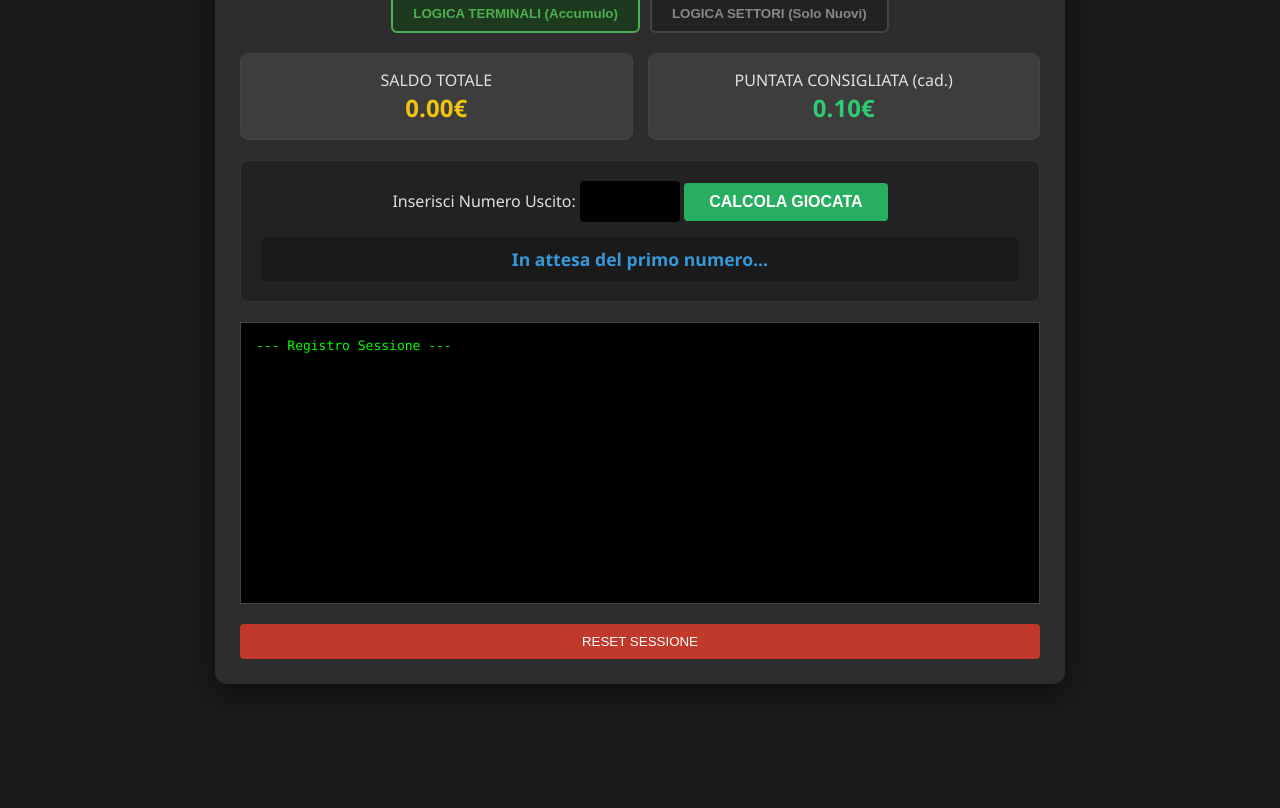
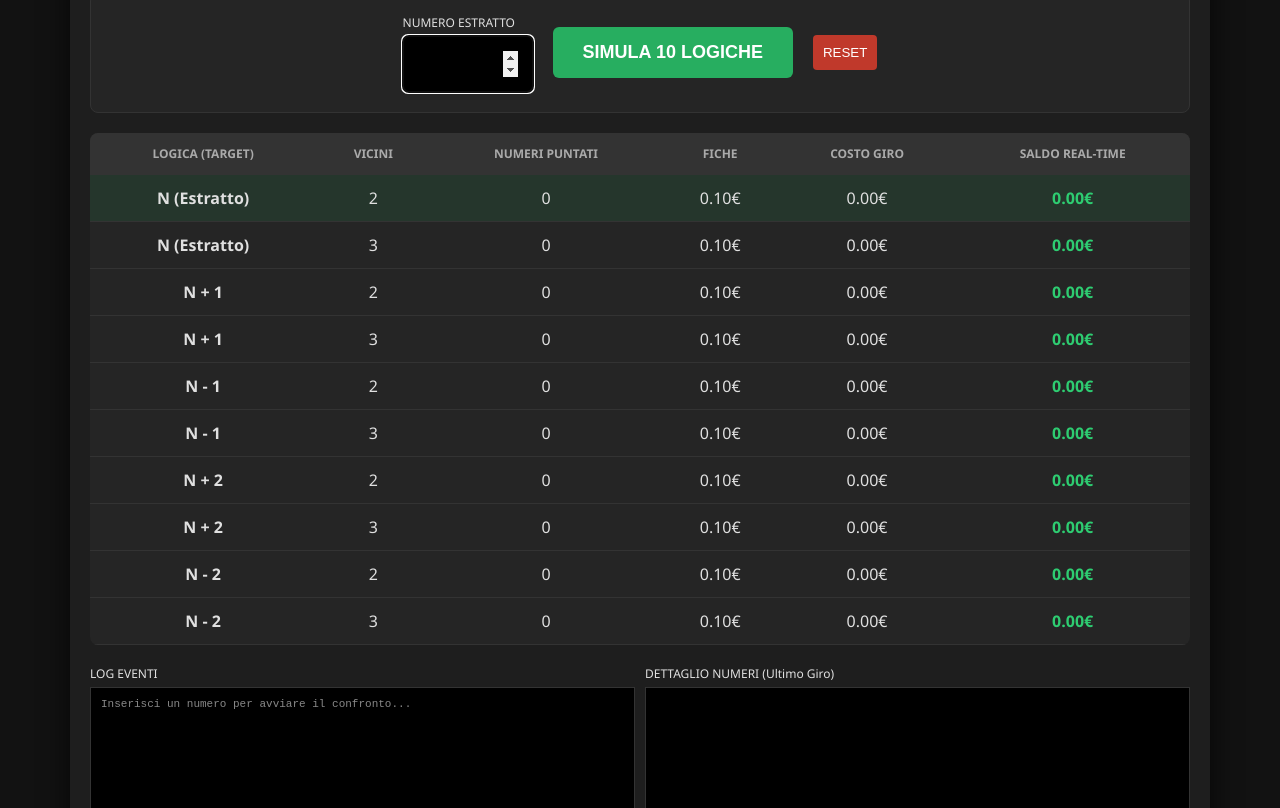
Before and after one commit to mauro8274/Terminals, a plain HTML site: page index.html in a window 1280 px wide. Shown: the part 133-941 px from the top of the page. Before the commit the page ends 845 px from the top, so only its background shows below. Drawn offline with Linux system fonts and the light colour scheme.

Commit message:
Update index.html

```diff
--- a/index.html
+++ b/index.html
@@ -3,172 +3,185 @@
 <head>
     <meta charset="UTF-8">
     <meta name="viewport" content="width=device-width, initial-scale=1.0">
-    <title>Roulette Strategy - Advanced Logic</title>
+    <title>Roulette Multi-Logic Comparator</title>
     <style>
-        body { font-family: 'Segoe UI', sans-serif; background: #1a1a1a; color: #e0e0e0; padding: 20px; }
-        .container { max-width: 800px; margin: auto; background: #2d2d2d; padding: 25px; border-radius: 12px; box-shadow: 0 8px 30px rgba(0,0,0,0.5); }
-        h1 { text-align: center; color: #4CAF50; margin-bottom: 10px; }
-        .mode-selector { display: flex; justify-content: center; margin-bottom: 20px; gap: 10px; }
-        .mode-btn { padding: 10px 20px; border: 2px solid #444; background: #222; color: #888; cursor: pointer; border-radius: 6px; font-weight: bold; transition: 0.3s; }
-        .mode-btn.active { border-color: #4CAF50; color: #4CAF50; background: #1e3a1e; }
-        .dashboard { display: grid; grid-template-columns: 1fr 1fr; gap: 15px; margin-bottom: 20px; }
-        .card { background: #3d3d3d; padding: 15px; border-radius: 8px; text-align: center; border: 1px solid #444; }
-        .highlight { font-size: 24px; color: #f1c40f; font-weight: bold; }
-        .input-area { background: #222; padding: 20px; border-radius: 8px; margin-bottom: 20px; text-align: center; border: 1px solid #333; }
-        input { width: 80px; padding: 10px; border-radius: 4px; border: none; font-size: 18px; text-align: center; background: #000; color: #fff; }
-        .main-btn { padding: 10px 25px; background: #27ae60; border: none; color: white; cursor: pointer; border-radius: 4px; font-weight: bold; font-size: 16px; }
-        .log-box { height: 250px; overflow-y: auto; background: #000; padding: 15px; font-family: 'Consolas', monospace; font-size: 13px; border: 1px solid #444; color: #00ff00; }
-        .advice { color: #3498db; font-weight: bold; margin-top: 15px; font-size: 1.1em; background: #1a1a1a; padding: 10px; border-radius: 5px; }
+        body { font-family: 'Segoe UI', sans-serif; background: #121212; color: #e0e0e0; margin: 0; padding: 20px; }
+        .container { max-width: 1100px; margin: auto; background: #1e1e1e; padding: 20px; border-radius: 12px; box-shadow: 0 10px 30px rgba(0,0,0,0.7); }
+        h1 { text-align: center; color: #4CAF50; text-transform: uppercase; letter-spacing: 2px; }
+
+        .input-section { background: #252525; padding: 20px; border-radius: 8px; display: flex; justify-content: center; align-items: center; gap: 20px; margin-bottom: 20px; border: 1px solid #333; }
+        input { width: 100px; padding: 15px; border-radius: 6px; border: none; font-size: 22px; text-align: center; background: #000; color: #f1c40f; font-weight: bold; }
+        button.play-btn { padding: 15px 30px; background: #27ae60; color: white; border: none; border-radius: 6px; cursor: pointer; font-weight: bold; font-size: 18px; }
+
+        table { width: 100%; border-collapse: collapse; margin-top: 10px; background: #252525; border-radius: 8px; overflow: hidden; }
+        th, td { padding: 12px; text-align: center; border-bottom: 1px solid #333; }
+        th { background: #333; color: #aaa; font-size: 12px; text-transform: uppercase; }
+        .saldo-pos { color: #2ecc71; font-weight: bold; }
+        .saldo-neg { color: #e74c3c; font-weight: bold; }
+        .best-row { background: rgba(46, 204, 113, 0.1); }
+
+        .log-container { display: grid; grid-template-columns: 1fr 1fr; gap: 10px; margin-top: 20px; }
+        .log-box { height: 150px; overflow-y: auto; background: #000; padding: 10px; font-family: monospace; font-size: 11px; color: #888; border: 1px solid #333; }
+        .status-bar { display: flex; justify-content: space-between; font-size: 12px; color: #666; margin-top: 5px; }
     </style>
 </head>
 <body>
 
 <div class="container">
-    <h1>Roulette Pro: Strategy Switcher</h1>
+    <h1>Roulette Strategy Comparator</h1>
 
-    <div class="mode-selector">
-        <button id="btnLogic1" class="mode-btn active" onclick="setLogic(1)">LOGICA TERMINALI (Accumulo)</button>
-        <button id="btnLogic2" class="mode-btn" onclick="setLogic(2)">LOGICA SETTORI (Solo Nuovi)</button>
+    <div class="input-section">
+        <div>
+            <label style="display:block; font-size:12px; margin-bottom:5px">NUMERO ESTRATTO</label>
+            <input type="number" id="numeroEstratto" min="0" max="36" autofocus onkeydown="if(event.key==='Enter') elaboraTutto()">
+        </div>
+        <button class="play-btn" onclick="elaboraTutto()">SIMULA 10 LOGICHE</button>
+        <button onclick="resetTotale()" style="background:#c0392b; border:none; color:white; padding:10px; border-radius:4px; cursor:pointer">RESET</button>
     </div>
 
-    <div class="dashboard">
-        <div class="card">
-            <label>SALDO TOTALE</label>
-            <div id="saldoDisplay" class="highlight">0.00€</div>
+    <table id="comparisonTable">
+        <thead>
+            <tr>
+                <th>Logica (Target)</th>
+                <th>Vicini</th>
+                <th>Numeri Puntati</th>
+                <th>Fiche</th>
+                <th>Costo Giro</th>
+                <th>Saldo Real-Time</th>
+            </tr>
+        </thead>
+        <tbody id="tableBody">
+            </tbody>
+    </table>
+
+    <div class="log-container">
+        <div>
+            <div style="font-size:12px; margin-bottom:5px">LOG EVENTI</div>
+            <div id="logConsole" class="log-box">Inserisci un numero per avviare il confronto...</div>
         </div>
-        <div class="card">
-            <label>PUNTATA CONSIGLIATA (cad.)</label>
-            <div id="ficheConsigliata" class="highlight" style="color: #2ecc71;">0.10€</div>
+        <div>
+            <div style="font-size:12px; margin-bottom:5px">DETTAGLIO NUMERI (Ultimo Giro)</div>
+            <div id="numDettaglio" class="log-box"></div>
         </div>
     </div>
-
-    <div class="input-area">
-        <label>Inserisci Numero Uscito: </label>
-        <input type="number" id="numeroEstratto" min="0" max="36" onkeydown="if(event.key==='Enter') elabora()">
-        <button class="main-btn" onclick="elabora()">CALCOLA GIOCATA</button>
-        <div id="infoGiocata" class="advice">In attesa del primo numero...</div>
-    </div>
-
-    <div class="log-box" id="log">--- Registro Sessione ---</div>
-
-    <button onclick="reset()" style="background:#c0392b; width:100%; margin-top:20px; padding:10px; color:white; border:none; border-radius:4px; cursor:pointer;">RESET SESSIONE</button>
 </div>
 
 <script>
-    // Configurazione Ruota Europea
     const ruota = [0, 32, 15, 19, 4, 21, 2, 25, 17, 34, 6, 27, 13, 36, 11, 30, 8, 23, 10, 5, 24, 16, 33, 1, 20, 14, 31, 9, 22, 18, 29, 7, 28, 12, 35, 3, 26];
+    const terminaliMappa = { 0:[7], 1:[8], 2:[7,9], 3:[8], 4:[11], 5:[10,12], 6:[11], 7:[2,14], 8:[1,3,13,15], 9:[2,14], 10:[5,17], 11:[4,6,16,18], 12:[5,17], 13:[8,20], 14:[7,9,19,21], 15:[8,20], 16:[11,23], 17:[10,12,22,24], 18:[11,23], 19:[14,26], 20:[13,15,25,27], 21:[14,26], 22:[17,29], 23:[16,18,30,28], 24:[17,29], 25:[20,32], 26:[19,21,31,33], 27:[20,32], 28:[23,35], 29:[22,24,34,36], 30:[23,35], 31:[26], 32:[25,27], 33:[26], 34:[29], 35:[28,30], 36:[29] };
 
-    const mappaTerminali = {
-        0: [7], 1: [8], 2: [7, 9], 3: [8], 4: [11], 5: [10, 12], 6: [11], 7: [2, 14],
-        8: [1, 3, 13, 15], 9: [2, 14], 10: [5, 17], 11: [4, 6, 16, 18], 12: [5, 17],
-        13: [8, 20], 14: [7, 9, 19, 21], 15: [8, 20], 16: [11, 23], 17: [10, 12, 22, 24],
-        18: [11, 23], 19: [14, 26], 20: [13, 15, 25, 27], 21: [14, 26], 22: [17, 29],
-        23: [16, 18, 30, 28], 24: [17, 29], 25: [20, 32], 26: [19, 21, 31, 33], 27: [20, 32],
-        28: [23, 35], 29: [22, 24, 34, 36], 30: [23, 35], 31: [26], 32: [25, 27], 33: [26],
-        34: [29], 35: [28, 30], 36: [29]
-    };
+    // Inizializzazione 10 Logiche
+    const targets = [
+        { label: "N (Estratto)", offset: 0 },
+        { label: "N + 1", offset: 1 },
+        { label: "N - 1", offset: -1 },
+        { label: "N + 2", offset: 2 },
+        { label: "N - 2", offset: -2 }
+    ];
 
-    let saldo = 0;
-    let numeriAttivi = [];
-    let ultimaFiche = 0.10;
-    let logicaCorrente = 1; // 1: Terminali, 2: Settori
+    let stats = [];
+    targets.forEach(t => {
+        [2, 3].forEach(v => {
+            stats.push({
+                label: t.label,
+                offset: t.offset,
+                vicini: v,
+                saldo: 0,
+                numeriAttivi: [],
+                ultimaFiche: 0.10
+            });
+        });
+    });
 
-    function setLogic(val) {
-        logicaCorrente = val;
-        document.getElementById('btnLogic1').classList.toggle('active', val === 1);
-        document.getElementById('btnLogic2').classList.toggle('active', val === 2);
-        // Reset giocata corrente al cambio logica per evitare errori
-        numeriAttivi = [];
-        document.getElementById('infoGiocata').innerText = "Logica cambiata. Inserisci numero.";
+    function getVicini(numero, raggio) {
+        let n = (numero + 37) % 37; // Gestione numeri negativi o > 36
+        let idx = ruota.indexOf(n);
+        let res = [];
+        for (let i = -raggio; i <= raggio; i++) {
+            let targetIdx = (idx + i + ruota.length) % ruota.length;
+            res.push(ruota[targetIdx]);
+        }
+        return res;
     }
 
-    function getVicini(numero) {
-        let idx = ruota.indexOf(numero);
-        let vicini = [];
-        for (let i = -2; i <= 2; i++) {
-            let targetIdx = (idx + i + ruota.length) % ruota.length;
-            vicini.push(ruota[targetIdx]);
-        }
-        return vicini;
+    function calcolaFiche(saldoCorrente, nPezzi) {
+        if (nPezzi === 0) return 0.10;
+        let recovery = (Math.abs(saldoCorrente) + 0.10) / (36 - nPezzi);
+        let f = Math.max(0.10, Math.ceil(recovery * 10) / 10);
+        return f;
     }
 
-    function calcolaFicheRecovery(nNumeri) {
-        if (nNumeri === 0) return 0.10;
-        let profittoTarget = 0.20;
-        let necessaria = (Math.abs(saldo) + profittoTarget) / (36 - nNumeri);
-
-        // Arrotondamento dinamico per scaglioni
-        let finale = 0.10;
-        if (necessaria <= 0.10) finale = 0.10;
-        else if (necessaria <= 3.0) finale = Math.ceil(necessaria * 10) / 10; // step 0.10
-        else finale = Math.ceil(necessaria * 2) / 2; // step 0.50 se molto alto
-
-        return finale;
-    }
-
-    function elabora() {
+    function elaboraTutto() {
         const input = document.getElementById('numeroEstratto');
         const estratto = parseInt(input.value);
-        const log = document.getElementById('log');
         if (isNaN(estratto) || estratto < 0 || estratto > 36) return;
 
-        let res = `> USCITO: ${estratto} | `;
+        let logMsg = `Giro su numero: ${estratto}\n`;
+        let dettaglioMsg = "";
 
-        // 1. Verifica Vincita
-        if (numeriAttivi.length > 0) {
-            if (numeriAttivi.includes(estratto)) {
-                let vinta = ultimaFiche * 36;
-                saldo += vinta;
-                res += `<span style="color:#2ecc71">[VINTO +${vinta.toFixed(2)}€]</span>`;
-            } else {
-                res += `<span style="color:#e74c3c">[PERSO]</span>`;
+        stats.forEach(s => {
+            // 1. Controllo Vincita (Giro Precedente)
+            if (s.numeriAttivi.includes(estratto)) {
+                s.saldo += s.ultimaFiche * 36;
             }
-        }
 
-        // 2. Calcolo Nuovi Numeri in base alla logica
-        if (logicaCorrente === 1) {
-            // LOGICA 1: Terminali + Accumulo
-            const terminali = [estratto, ...(mappaTerminali[estratto] || [])];
-            terminali.forEach(n => {
-                if (!numeriAttivi.includes(n)) numeriAttivi.push(n);
+            // 2. Calcolo Nuovi Numeri (Solo Nuovi)
+            let targetNum = (estratto + s.offset + 37) % 37;
+            let baseTerminali = [targetNum, ...(terminaliMappa[targetNum] || [])];
+
+            let setNuovi = new Set();
+            baseTerminali.forEach(t => {
+                getVicini(t, s.vicini).forEach(v => setNuovi.add(v));
             });
-            // Se ho vinto, resetto l'accumulo e tengo solo i terminali dell'ultimo numero
-            if (res.includes("VINTO")) {
-                numeriAttivi = [estratto, ...(mappaTerminali[estratto] || [])];
-            }
-        } else {
-            // LOGICA 2: Terminali + Vicini (Senza ripetere i precedenti)
-            let base = [estratto, ...(mappaTerminali[estratto] || [])];
-            let finaleSettore = new Set();
-            base.forEach(num => {
-                getVicini(num).forEach(v => finaleSettore.add(v));
-            });
-            numeriAttivi = Array.from(finaleSettore);
-        }
+            s.numeriAttivi = Array.from(setNuovi);
 
-        // 3. Calcolo Fiche e Detrazione Saldo
-        ultimaFiche = calcolaFicheRecovery(numeriAttivi.length);
-        let costoGiro = numeriAttivi.length * ultimaFiche;
-        saldo -= costoGiro;
+            // 3. Calcolo Fiche e Detrazione
+            s.ultimaFiche = calcolaFiche(s.saldo, s.numeriAttivi.length);
+            let costo = s.numeriAttivi.length * s.ultimaFiche;
+            s.saldo -= costo;
 
-        // UI Update
-        document.getElementById('saldoDisplay').innerText = saldo.toFixed(2) + "€";
-        document.getElementById('ficheConsigliata').innerText = ultimaFiche.toFixed(2) + "€";
-        document.getElementById('infoGiocata').innerHTML = `Punta su <b>${numeriAttivi.length}</b> numeri:<br><small>${numeriAttivi.sort((a,b)=>a-b).join(', ')}</small>`;
+            dettaglioMsg += `${s.label} (V${s.vicini}): ${s.numeriAttivi.length} num puntati\n`;
+        });
 
-        log.innerHTML = `${res}<br>Nuova puntata: ${numeriAttivi.length} numeri x ${ultimaFiche.toFixed(2)}€ (Tot: -${costoGiro.toFixed(2)}€)<br>---<br>${log.innerHTML}`;
-
-        input.value = '';
+        aggiornaTabella();
+        document.getElementById('logConsole').innerText = logMsg + document.getElementById('logConsole').innerText;
+        document.getElementById('numDettaglio').innerText = dettaglioMsg;
+        input.value = "";
         input.focus();
     }
 
-    function reset() {
-        if(confirm("Vuoi azzerare il saldo?")) {
-            saldo = 0; numeriAttivi = [];
-            document.getElementById('saldoDisplay').innerText = "0.00€";
-            document.getElementById('log').innerHTML = "--- Sessione Resettata ---";
-        }
+    function aggiornaTabella() {
+        const tbody = document.getElementById('tableBody');
+        tbody.innerHTML = "";
+
+        // Ordina per saldo decrescente
+        let sortedStats = [...stats].sort((a, b) => b.saldo - a.saldo);
+
+        sortedStats.forEach((s, index) => {
+            const row = document.createElement('tr');
+            if(index === 0) row.className = "best-row";
+
+            row.innerHTML = `
+                <td><b>${s.label}</b></td>
+                <td>${s.vicini}</td>
+                <td>${s.numeriAttivi.length}</td>
+                <td>${s.ultimaFiche.toFixed(2)}€</td>
+                <td>${(s.numeriAttivi.length * s.ultimaFiche).toFixed(2)}€</td>
+                <td class="${s.saldo >= 0 ? 'saldo-pos' : 'saldo-neg'}">${s.saldo.toFixed(2)}€</td>
+            `;
+            tbody.appendChild(row);
+        });
     }
+
+    function resetTotale() {
+        stats.forEach(s => { s.saldo = 0; s.numeriAttivi = []; s.ultimaFiche = 0.10; });
+        aggiornaTabella();
+        document.getElementById('logConsole').innerText = "Reset eseguito.";
+    }
+
+    // Inizializzazione tabella vuota
+    aggiornaTabella();
 </script>
+
 </body>
 </html>
```
